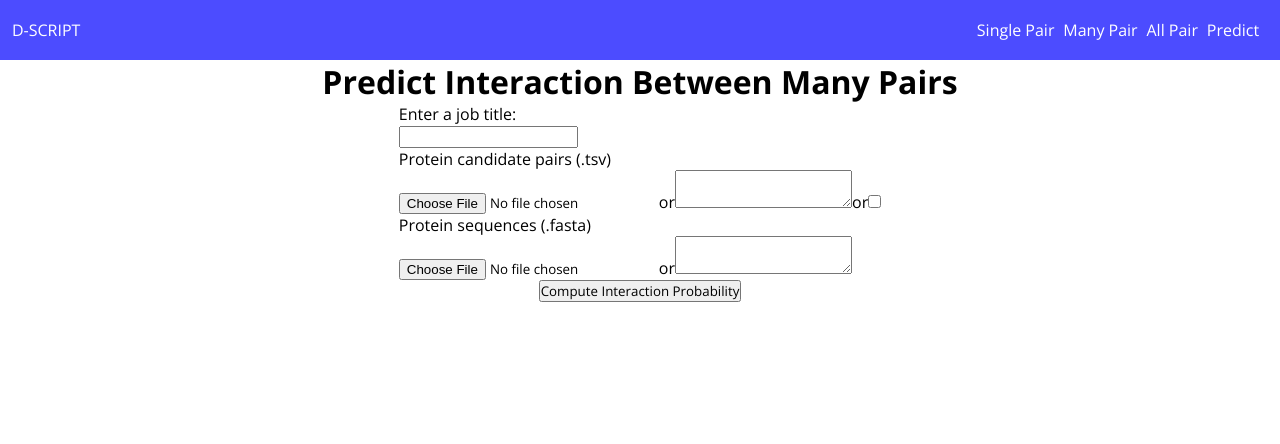
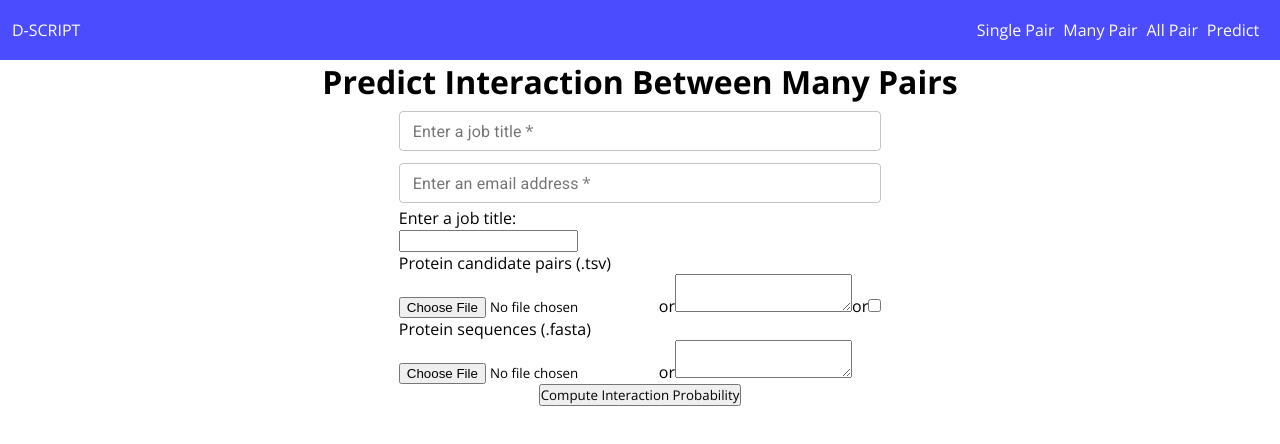
Before and after one commit to samsledje/D-SCRIPT, a React (Create React App) app in the folder web-server/frontend/: page /predict in a window 1280 px wide. Shown: the top 444 px of the page. Built offline with nearby package versions, Linux system fonts and the light colour scheme.

Commit message:
Added TextFields for job title and email

```diff
--- a/web-server/frontend/src/components/modules/PredictInput.js
+++ b/web-server/frontend/src/components/modules/PredictInput.js
@@ -1,10 +1,26 @@
 import React from 'react'
+import { TextField } from '@material-ui/core'
 
 export default function PredictInput() {
     return (
         <div className="PredictInput-Container">
             <h1>Predict Interaction Between Many Pairs</h1>
-            <form>
+            <form autoComplete="off">
+                <TextField
+                    label='Enter a job title'
+                    variant='outlined'
+                    margin='dense'
+                    fullWidth='true'
+                    required='true'>
+                </TextField><br></br>
+                <TextField
+                    label='Enter an email address'
+                    variant='outlined'
+                    margin='dense'
+                    fullWidth='true'
+                    required='true'>
+                </TextField>
+                <br></br>
                 <label>Enter a job title:</label><br></br>
                 <input type="text"></input><br></br>
                 <label>Protein candidate pairs (.tsv)</label><br></br>
```
